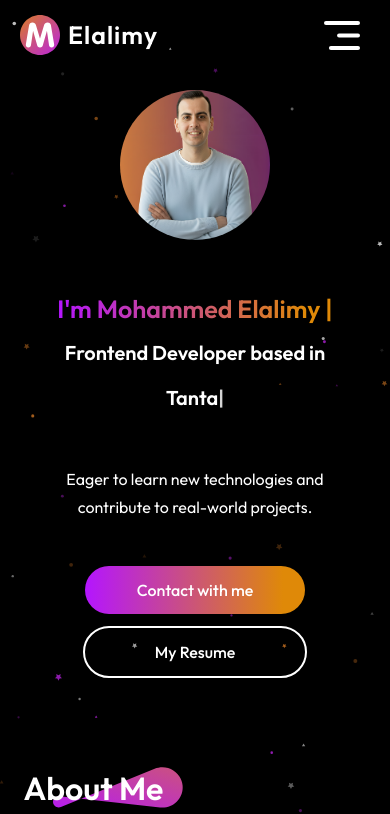
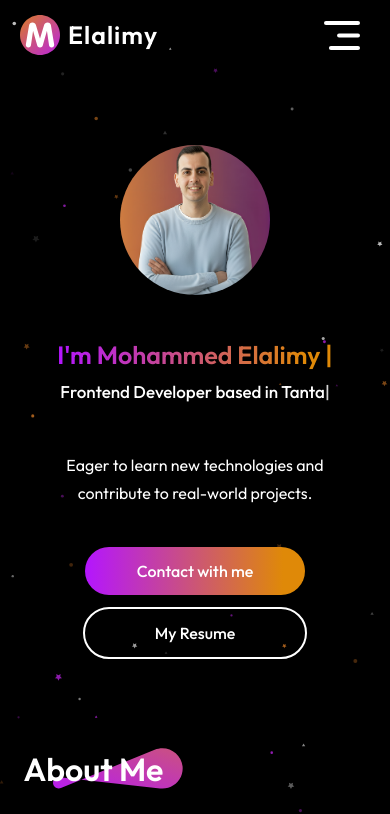
Before and after one commit to mohammedmelalimy/MoDev-portfolio, a React (Vite) app: page / in a window 390 px wide. Shown: the top 814 px of the page. Built offline with nearby package versions, Linux system fonts and the light colour scheme.

Commit message:
update hero style

```diff
--- a/src/Components/Hero/Hero.css
+++ b/src/Components/Hero/Hero.css
@@ -10,19 +10,19 @@
     display: flex;
     align-items: center;
     flex-direction: column;
-    gap: 35px;
+    gap: 30px;
     padding: 0 20px;
 }
 
 .hero h1 {
     text-align: center;
-    font-size: 60px;
+    font-size: 55px;
     width: 65%;
-    font-weight: 600;
     line-height: 70px;
 }
 
 .hero h1 .fixed {
+    font-weight: 600;
     background: linear-gradient(270deg, #DF8908 10%, #B415FF 100%);
     background-clip: text;
     -webkit-background-clip: text;
@@ -30,10 +30,11 @@
 }
 
 .hero h1 .typed {
-    font-size: 50px;
+    font-size: 60px;
     color: #fff;
-    display: inline-block;
-    min-width: 300px; /* يمنع تحريك العناصر أثناء الكتابة */
+    display: block;
+    min-width: 300px;
+    font-weight: 500;
 }
 
 .hero p {
@@ -91,18 +92,74 @@
 /* ---------- Responsive: Mobile ---------- */
 @media (max-width: 768px) {
     .img-hero { width: 200px; margin-top: 30px; }
-    .hero h1 { margin-top: 10px; width: 90%; font-size: 30px; line-height: 45px; }
-    .hero h1 .typed { font-size: 28px; min-width: 200px; }
-    .hero p { width: 80%; font-size: 18px; line-height: 32px; margin: 10px 0; }
-    .hero-action { flex-direction: column; gap: 16px; font-size: 16px; margin-bottom: 40px; }
-    .hero-action .hero-resume, .hero-action .hero-connect { width: 80%; text-align: center; }
+
+    .hero h1 {
+        margin-top: 10px;
+        width: 90%;
+        font-size: 30px;
+        line-height: 45px;
+    }
+
+    .hero h1 .typed {
+        font-size: 28px;
+        min-width: unset;
+    }
+
+    .hero p {
+        width: 80%;
+        font-size: 18px;
+        line-height: 32px;
+        margin: 10px 0;
+    }
+
+    .hero-action {
+        flex-direction: column;
+        gap: 16px;
+        font-size: 16px;
+        margin-bottom: 40px;
+    }
+
+    .hero-action .hero-resume,
+    .hero-action .hero-connect {
+        width: 65%;
+        text-align: center;
+    }
 }
 
 /* ---------- Extra Small Screens ---------- */
 @media (max-width: 480px) {
-    .img-hero { width: 150px; margin-top: 20px; }
-    .hero h1 .fixed { font-size: 25px; line-height: 36px; }
-    .hero h1 .typed { font-size: 20px; min-width: 150px; }
-    .hero p { font-size: 16px; line-height: 28px; width: 90%; }
-    .hero-action { gap: 12px; }
+
+    .img-hero { width: 150px; margin-top: 75px; }
+
+    .hero h1 {
+        font-size: 28px;
+        line-height: 38px;
+        width: 95%;
+    }
+
+    .hero h1 .fixed {
+        font-size: 25px;
+        line-height: 32px;
+        margin-top: 20px;
+    }
+
+    .hero h1 .typed {
+        font-size: 17px;
+        min-width: unset;
+    }
+
+    .hero p {
+        font-size: 16px;
+        line-height: 28px;
+        width: 90%;
+    }
+
+    .hero-action {
+        gap: 12px;
+    }
+
+    .hero-action .hero-resume,
+    .hero-action .hero-connect {
+        width: 80%; /* مناسب للموبايل */
+    }
 }
```
